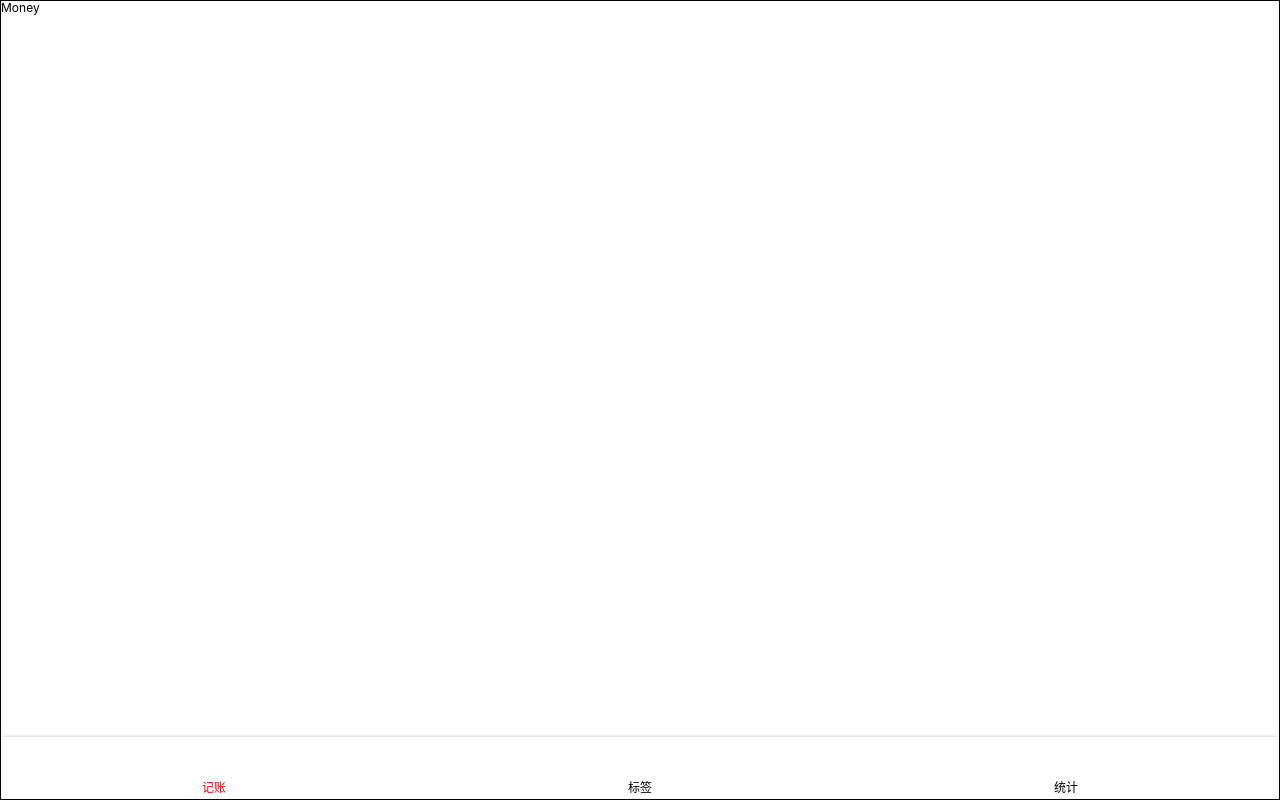
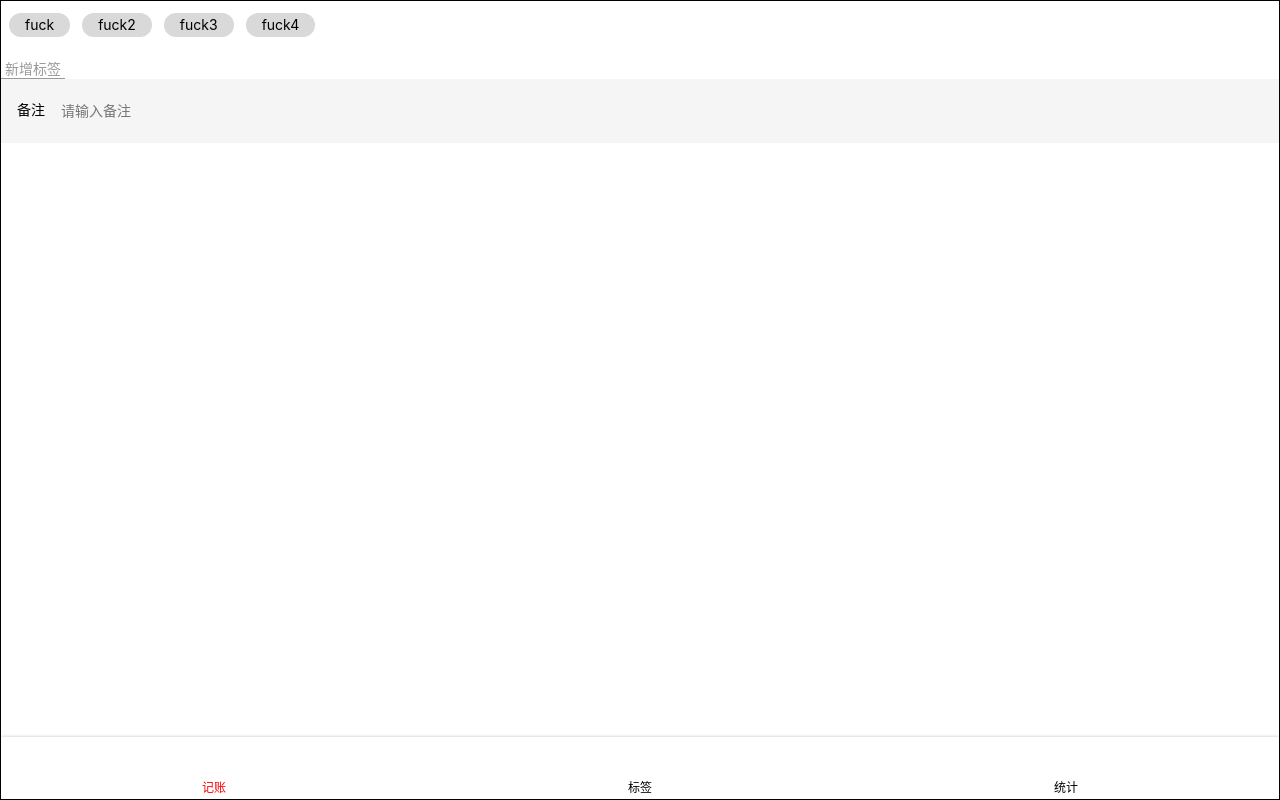
Before and after one commit to Hanqing1996/zhq-react-record, a React app: page /money in a window 1280 px wide. Built offline with nearby package versions, Linux system fonts and the light colour scheme.

Commit message:
创建 FormItem 组件

```diff
--- a/src/components/Nav.tsx
+++ b/src/components/Nav.tsx
@@ -1,5 +1,5 @@
 import styled from "styled-components";
-import {Link, NavLink} from "react-router-dom";
+import {NavLink} from "react-router-dom";
 import React from "react";
 import Icon from 'components/Icon';
 
--- /dev/null
+++ b/src/components/money/FormItem.tsx
@@ -0,0 +1,36 @@
+import styled from "styled-components";
+import React, {Fragment} from "react";
+
+const Notes=styled.label`
+        font-size: 14px;
+        background: #f5f5f5;
+        padding-left: 16px;
+        display: flex;
+        align-items: center;
+        .name {
+            padding-right: 16px;
+        }
+        input {
+            height: 64px;
+            background: transparent;
+            border: none;
+            padding-right: 16px;
+        }
+`
+
+const FormItem = () => {
+
+    const fieldName='备注'
+    const placeholder='请输入备注'
+
+    return (
+        <Fragment>
+            <Notes>
+                <span className="name">{fieldName}</span>
+                <input type="text" placeholder={placeholder}/>
+            </Notes>
+        </Fragment>
+    )
+}
+
+export default FormItem
--- a/src/index.scss
+++ b/src/index.scss
@@ -42,6 +42,6 @@ a {
 
 body {
   font-family:$font-hei;
-  font-size: 12px;
+  font-size: 14px;
   line-height: 1.2;
 }
--- a/src/views/Money.tsx
+++ b/src/views/Money.tsx
@@ -1,12 +1,15 @@
 import styled from "styled-components";
 import React from "react";
 import Layout from "components/Layout";
+import MoneyTags from "../components/money/MoneyTags";
+import FormItem from "../components/money/FormItem";
 
 
 const Money = () => {
     return (
         <Layout>
-            Money
+            <MoneyTags/>
+            <FormItem/>
         </Layout>
 
     )
```
